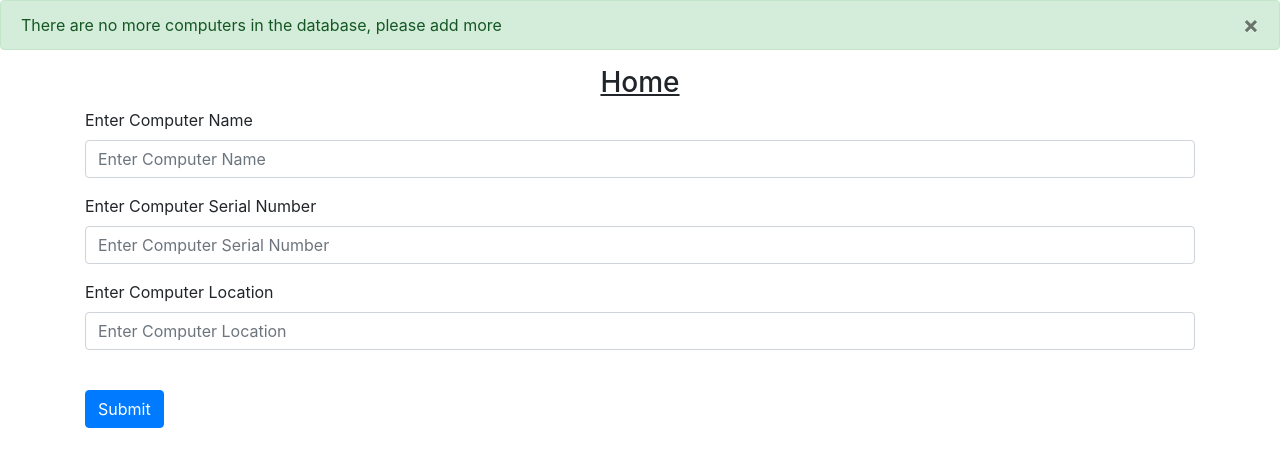
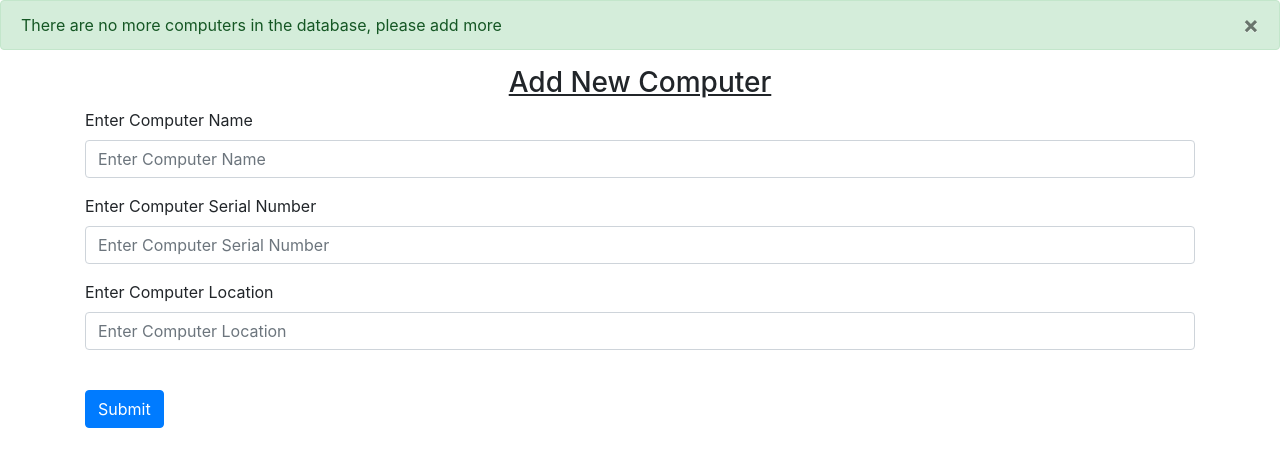
Before and after one commit to KrayziCoder11/WebsiteDB, a Flask app: a page that uses website/templates/home.html in a window 1280 px wide. Shown: the part 56-523 px from the top of the page. Run offline with Flask 2, Linux system fonts and the light colour scheme; data that the repository does not hold is empty; some libraries are stand-ins or nearby versions.

```diff
--- a/website/templates/add.html
+++ b/website/templates/add.html
@@ -1,7 +1,7 @@
 {% extends "base.html" %} {% block title %}Home{% endblock %} {% block content
     %}
     <form method="POST">
-      <h3 align="center"><u>Home</u></h3>
+      <h3 align="center"><u>Add New Computer</u></h3>
 
       <div class="form-group">
         <label for="email">Enter Computer Name</label>
--- a/website/templates/home.html
+++ b/website/templates/home.html
@@ -1,7 +1,7 @@
 {% extends "base.html" %} {% block title %}Home{% endblock %} {% block content
   %}
   <form method="POST">
-  <h3 align="center"><u>Home</u></h3>
+    <h3 align="center"><u>Add New Computer</u></h3>
 
     <div class="form-group">
       <label for="email">Enter Computer Name</label>
```
Lines whose indentation alone changed are shown as unchanged.
